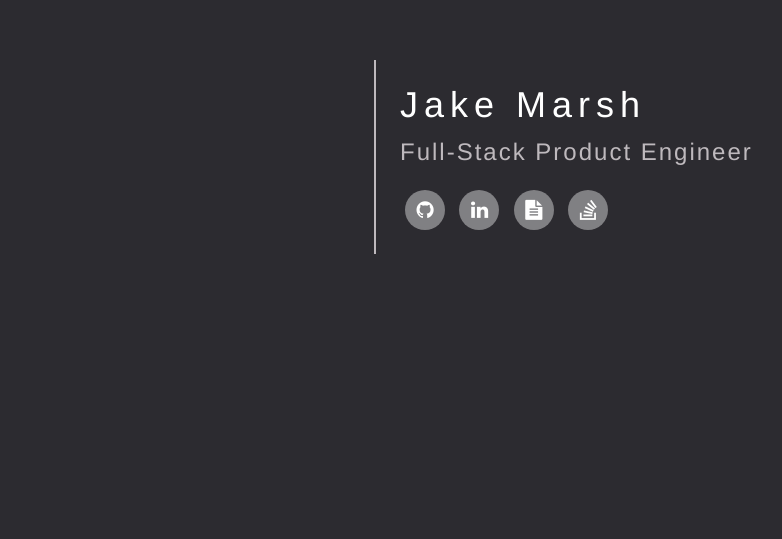
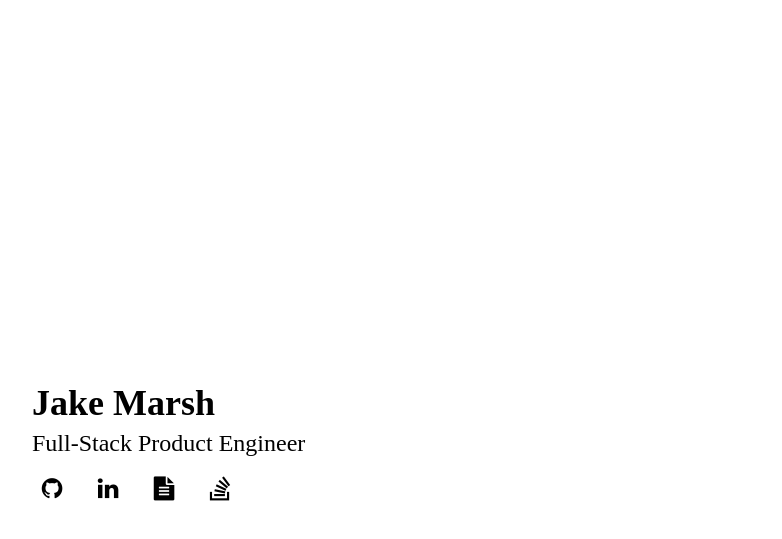
Before and after one commit to jakemmarsh/jakemmarsh.github.io, a plain HTML site: page index.html in a window 1280 px wide. Shown: the part 243-782 px from the top of the page, without its empty margins (16-798 px from the left). Drawn offline with Linux system fonts and the light colour scheme.

Commit message:
redesign

```diff
--- a/css/main.css
+++ b/css/main.css
@@ -1,45 +1,29 @@
 html, body {
   width: 100%;
   height: 100%;
+  box-sizing: border-box;
+}
+
+*, *:before, *:after {
+  box-sizing: inherit;
 }
 
 body {
   display: flex;
-  align-items: center;
-  justify-content: center;
-  font-family: 'Helvetica', sans-serif;
-  background-color: #2c2b30;
-  color: #ffffff;
-}
-
-.content {
-  flex: 1;
-  width: 100%;
-  max-width: 450px;
-  padding: 24px;
-  text-align: left;
-  border-left: 2px solid #beB9bd;
-}
-
-@media (max-width: 768px) {
-  .content {
-    text-align: center;
-    border-left: none;
-  }
+  width: 100vw;
+  height: 100vh;
+  display: flex;
+  flex-direction: column;
+  align-items: flex-start;
+  justify-content: flex-end;
+  padding: 48px;
+  font-family: 'Times New Roman', serif;
 }
 
 .name {
-  margin: 0 0 12px;
+  margin: 0 0 6px;
   font-size: 36px;
-  font-weight: 300;
-  letter-spacing: 6px;
-}
-
-.links {
-  display: block;
-  width: auto;
-  height: 40px;
-  margin: 0 auto;
+  font-weight: 600;
 }
 
 .links ul {
@@ -50,7 +34,7 @@ body {
 
   .links ul li {
     display: inline-block;
-      margin: 0 5px;
+    margin: 0 12px 0 0;
   }
 
     .links ul li a {
@@ -58,10 +42,10 @@ body {
       width: 40px;
       height: 40px;
       line-height: 40px;
-        font-size: 20px;
+      font-size: 24px;
       text-align: center;
       background: rgba(256, 256, 256, 0.4);
-        color: #ffffff;
+      color: #000;
       -webkit-border-radius: 100%;
       -moz-border-radius: 100%;
       border-radius: 100%;
@@ -71,13 +55,11 @@ body {
 
       .links ul li a:hover {
         background: rgba(256, 256, 256, 1);
-          color: #2c2b30;
+        color: #0000ff;
       }
 
 
 .tagline {
-  margin: 0 0 24px;
-  font-weight: 100;
-  letter-spacing: 2px;
-  color: #beB9bd;
+  margin: 0 0 12px;
+  font-weight: 300;
 }
--- a/index.html
+++ b/index.html
@@ -12,7 +12,6 @@
         <link rel="stylesheet" href="css/main.css">
     </head>
     <body>
-        <div class="content">
         <h1 class="name">Jake Marsh</h1>
         <h2 class="tagline">Full-Stack Product Engineer</h5>
 
@@ -32,7 +31,6 @@
             </li>
           </ul>
         </div>
-        </div>
 
         <script>
           (function(i,s,o,g,r,a,m){i['GoogleAnalyticsObject']=r;i[r]=i[r]||function(){
```
Lines whose indentation alone changed are shown as unchanged.
